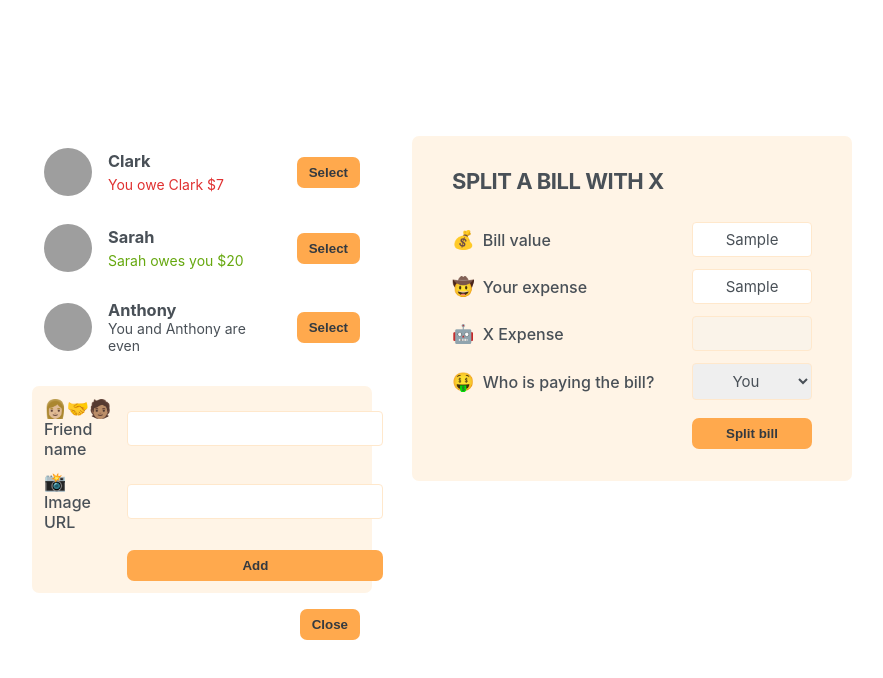
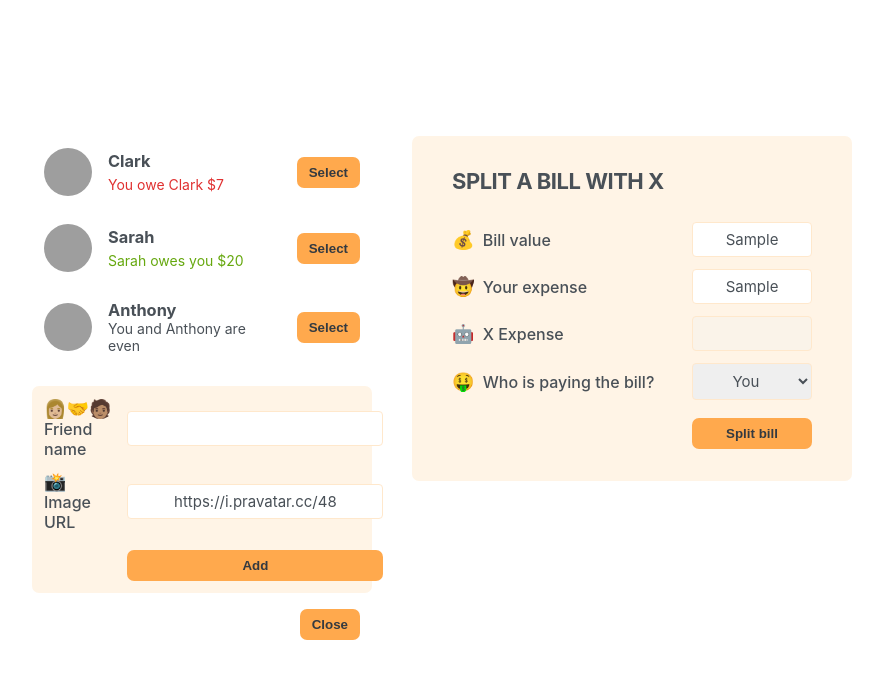
Before and after one commit to jonmico/eat-n-split, a React (Vite) app: page / in a window 1280 px wide. Both pictures are taken after typing "Sample", "Sample" into the empty fields and a click on the button "Add friend". Shown: the top 678 px of the page, without its empty margins (198-1081 px from the left). Built offline with nearby package versions, Linux system fonts and the light colour scheme; grey boxes are pictures that could not be loaded.

Commit message:
Can now add friends to FriendList component, Friend type now exists.

```diff
--- a/src/App.tsx
+++ b/src/App.tsx
@@ -1,4 +1,11 @@
-import { useState } from 'react';
+import { useState, FormEvent } from 'react';
+
+type Friend = {
+  id: number | string;
+  name: string;
+  image: string;
+  balance: number;
+};
 
 const initialFriends = [
   {
@@ -23,7 +30,7 @@ const initialFriends = [
 
 interface ButtonProps {
   children: React.ReactNode;
-  onClick: () => void;
+  onClick?: () => void;
 }
 
 function Button({ children, onClick }: ButtonProps) {
@@ -36,16 +43,23 @@ function Button({ children, onClick }: ButtonProps) {
 
 export default function App() {
   const [showAddFriend, setShowAddFriend] = useState(false);
+  const [friends, setFriends] = useState<Friend[]>(initialFriends);
+  const [selectedFriend, setSelectedFriend] = useState<Friend | null>(null);
 
   function handleShowAddFriend() {
     setShowAddFriend((s) => !s);
   }
 
+  function handleAddFriend(friend: Friend) {
+    setFriends((f) => [...f, friend]);
+    setShowAddFriend(false);
+  }
+
   return (
     <div className='app'>
       <div className='sidebar'>
-        <FriendsList />
-        {showAddFriend && <FormAddFriend />}
+        <FriendsList friends={friends} />
+        {showAddFriend && <FormAddFriend onAddFriend={handleAddFriend} />}
         <Button onClick={handleShowAddFriend}>
           {showAddFriend ? 'Close' : 'Add friend'}
         </Button>
@@ -55,9 +69,11 @@ export default function App() {
   );
 }
 
-function FriendsList() {
-  const friends = initialFriends;
+interface FriendsListProps {
+  friends: Friend[];
+}
 
+function FriendsList({ friends }: FriendsListProps) {
   return (
     <ul>
       {friends.map((friend) => (
@@ -68,7 +84,7 @@ function FriendsList() {
 }
 
 interface FriendProps {
-  friend: { id: number; name: string; image: string; balance: number };
+  friend: Friend;
 }
 
 function Friend({ friend }: FriendProps) {
@@ -93,14 +109,48 @@ function Friend({ friend }: FriendProps) {
   );
 }
 
-function FormAddFriend() {
+interface FormAddFriendProps {
+  onAddFriend: (friend: Friend) => void;
+}
+
+function FormAddFriend({ onAddFriend }: FormAddFriendProps) {
+  const [name, setName] = useState('');
+  const [image, setImage] = useState('https://i.pravatar.cc/48');
+
+  function handleSubmit(evt: FormEvent<HTMLFormElement>) {
+    evt.preventDefault();
+
+    if (!name || !image) return;
+
+    const id = crypto.randomUUID();
+    const newFriend = {
+      id,
+      name,
+      image: `${image}?u=${id}`,
+      balance: 0,
+    };
+
+    onAddFriend(newFriend);
+
+    setName('');
+    setImage('https://i.pravatar.cc/48');
+  }
+
   return (
-    <form className='form-add-friend'>
+    <form className='form-add-friend' onSubmit={handleSubmit}>
       <label>👩🏼‍🤝‍🧑🏽 Friend name</label>
-      <input type='text' />
+      <input
+        type='text'
+        value={name}
+        onChange={(evt) => setName(evt.target.value)}
+      />
 
       <label>📸 Image URL</label>
-      <input type='text' />
+      <input
+        type='text'
+        value={image}
+        onChange={(evt) => setImage(evt.target.value)}
+      />
 
       <Button>Add</Button>
     </form>
```
